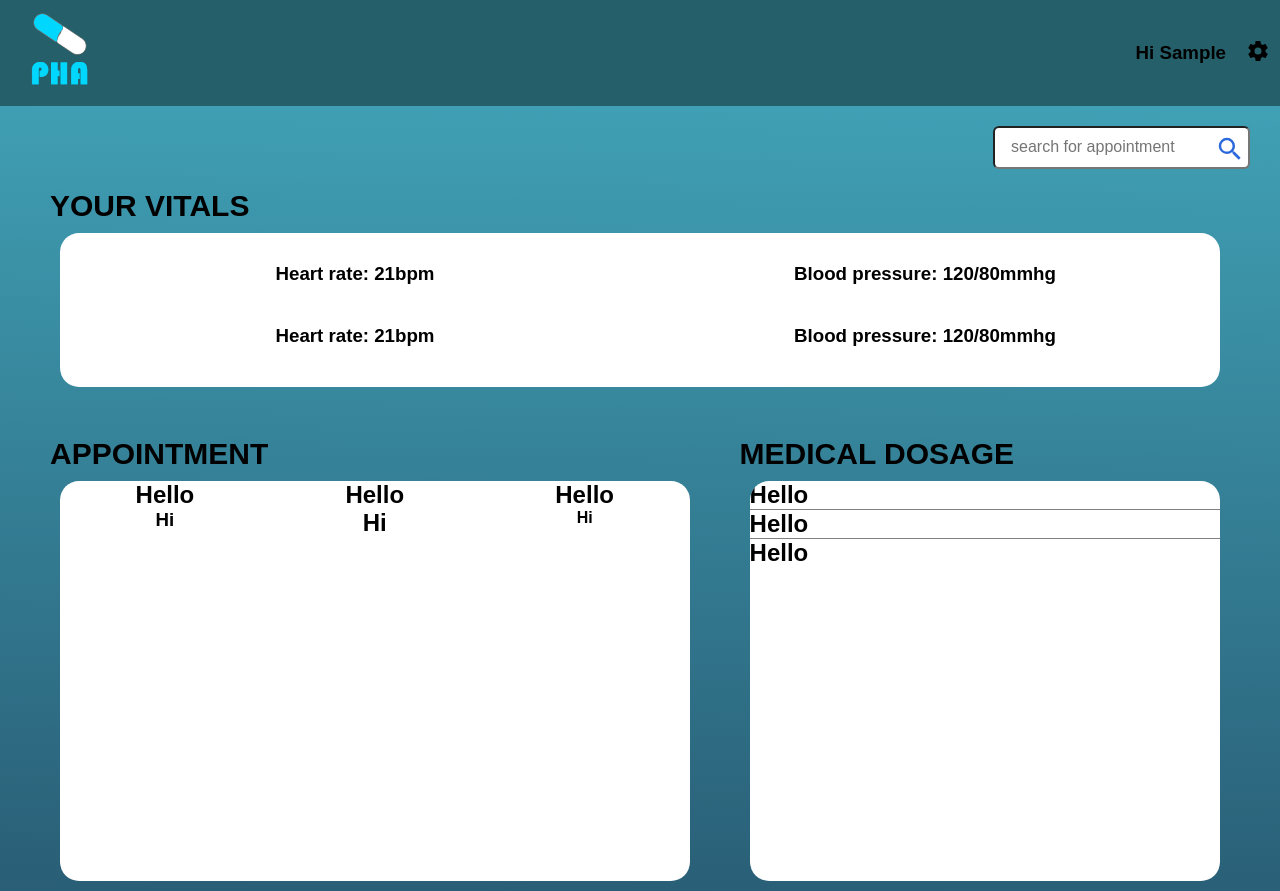
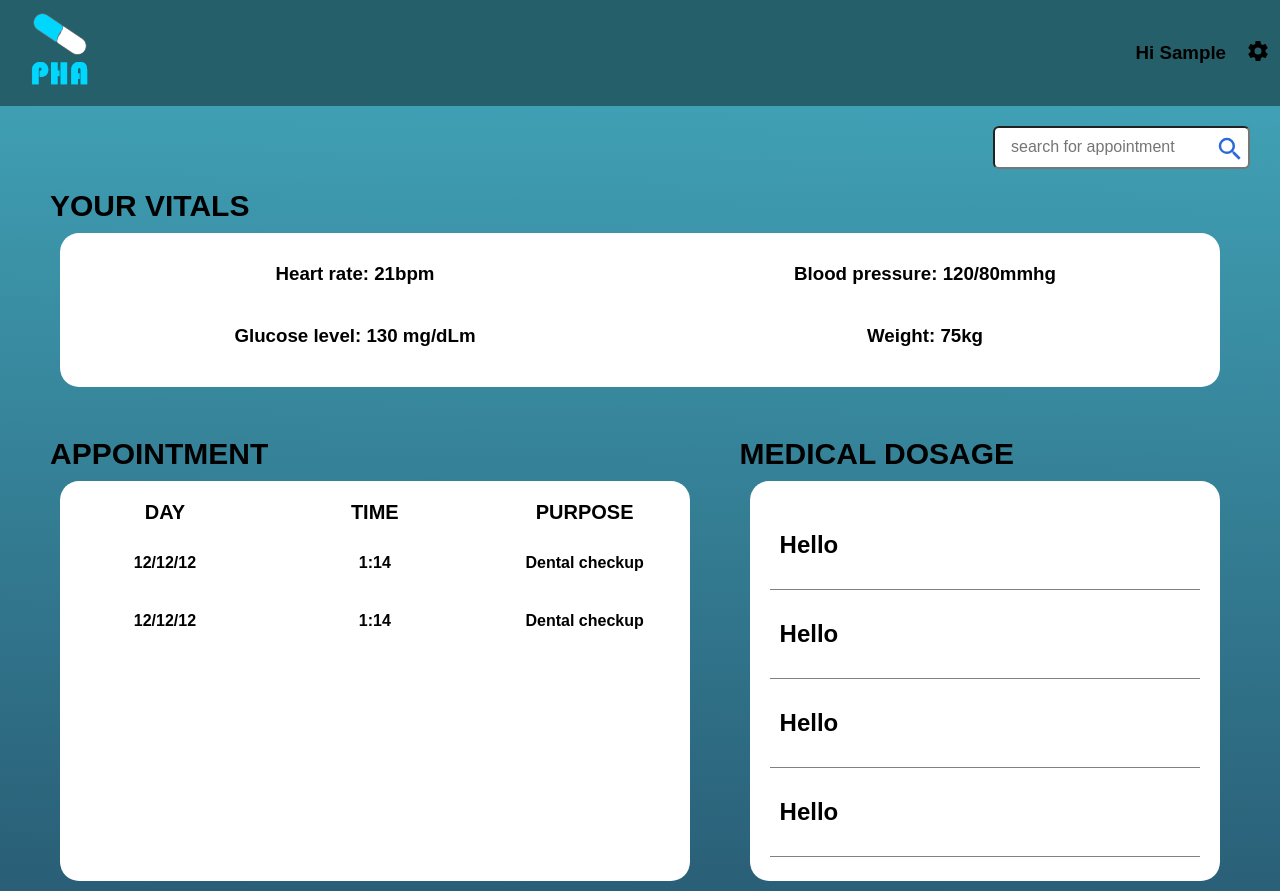
Before and after one commit to bekossy/health-app-client, a React (Vite) app: page / in a window 1280 px wide. Both pictures are taken after typing "Sample", "Sample123" into the empty fields and a click on the button "Login". Built offline with nearby package versions, Linux system fonts and the light colour scheme.

Commit message:
minor modification to the appointment and medical dosage section

```diff
--- a/src/components/Homepage/Homepage.css
+++ b/src/components/Homepage/Homepage.css
@@ -75,12 +75,28 @@ input[type="search"]:focus {
   overflow-y: scroll;
   border-radius: 1.2rem;
 }
+.medDosContainer {
+  padding: 20px;
+}
+.dosContent {
+  padding: 30px 10px;
+}
 .appointContainer {
   display: grid;
   grid-template-columns: repeat(3, 1fr);
 }
 .appointContent {
   text-align: center;
+  margin: 20px 0;
+}
+.appointContent h1 {
+  text-transform: uppercase;
+  margin-bottom: 30px;
+  font-size: 20px;
+  font-weight: 900;
+}
+.appointDetails h4 {
+  margin-bottom: 40px;
 }
 .medDosContainer .dosContent {
   border-bottom: 1px solid gray;
--- a/src/components/Homepage/Homepage.jsx
+++ b/src/components/Homepage/Homepage.jsx
@@ -25,8 +25,8 @@ export const Homepage = () => {
             <div className="vitalContainer">
               <h3>Heart rate: 21bpm</h3>
               <h3>Blood pressure: 120/80mmhg</h3>
-              <h3>Heart rate: 21bpm</h3>
-              <h3>Blood pressure: 120/80mmhg</h3>
+              <h3>Glucose level: 130 mg/dLm</h3>
+              <h3>Weight: 75kg</h3>
             </div>
           </div>
 
@@ -35,22 +35,43 @@ export const Homepage = () => {
               <h1>appointment</h1>
               <div className="appointContainer">
                 <div className="appointContent">
-                  <h1>Hello</h1>
-                  <h3>Hi</h3>
+                  <h1>Day</h1>
+                  <div className="appointDetails">
+                    <h4>12/12/12</h4>
+                    <h4>12/12/12</h4>
+                  </div>
                 </div>
                 <div className="appointContent">
-                  <h1>Hello</h1>
-                  <h2>Hi</h2>
+                  <h1>Time</h1>
+                  <div className="appointDetails">
+                    <h4>1:14</h4>
+                    <h4>1:14</h4>
+                  </div>
                 </div>
                 <div className="appointContent">
-                  <h1>Hello</h1>
-                  <h4>Hi</h4>
+                  <h1>Purpose</h1>
+                  <div className="appointDetails">
+                    <h4>Dental checkup</h4>
+                    <h4>Dental checkup</h4>
+                  </div>
                 </div>
               </div>
             </div>
             <div className="medDos">
               <h1>Medical Dosage</h1>
               <div className="medDosContainer">
+                <div className="dosContent">
+                  <h1>Hello</h1>
+                </div>
+                <div className="dosContent">
+                  <h1>Hello</h1>
+                </div>
+                <div className="dosContent">
+                  <h1>Hello</h1>
+                </div>
+                <div className="dosContent">
+                  <h1>Hello</h1>
+                </div>
                 <div className="dosContent">
                   <h1>Hello</h1>
                 </div>
```
